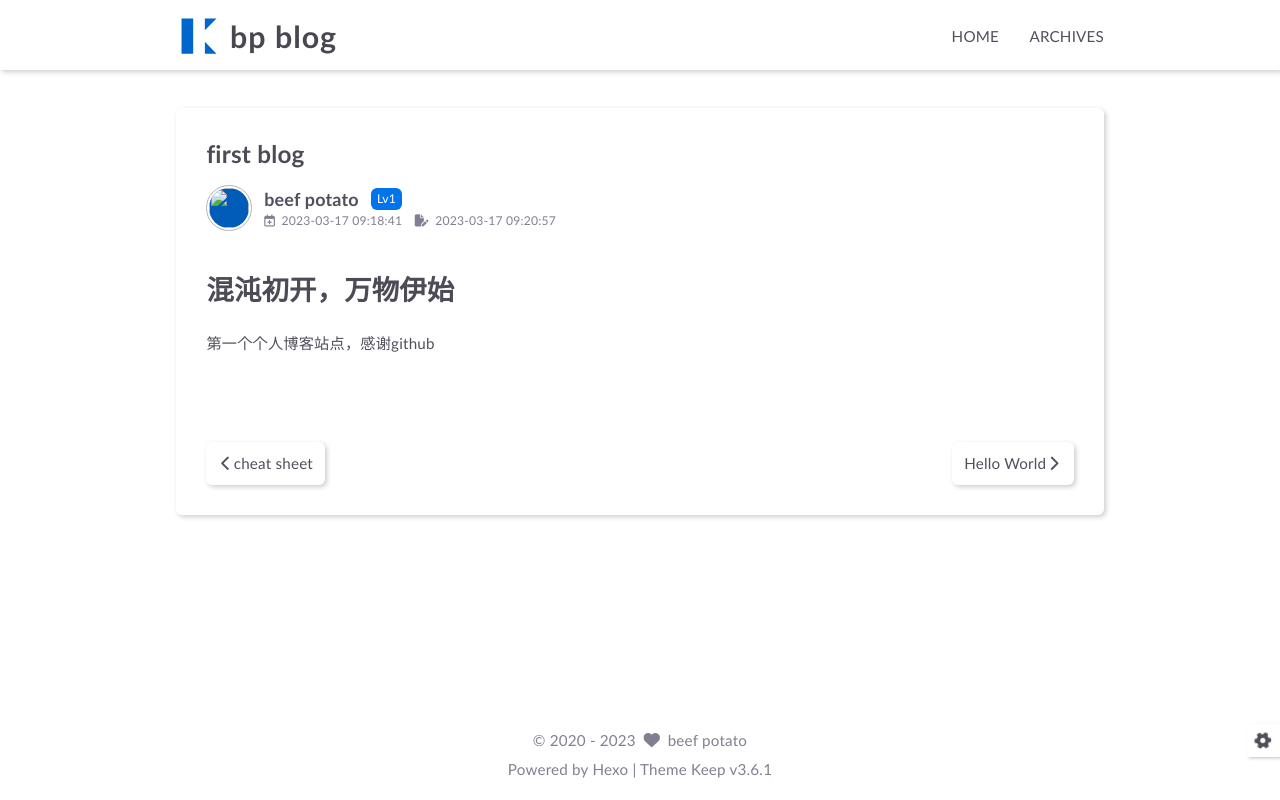
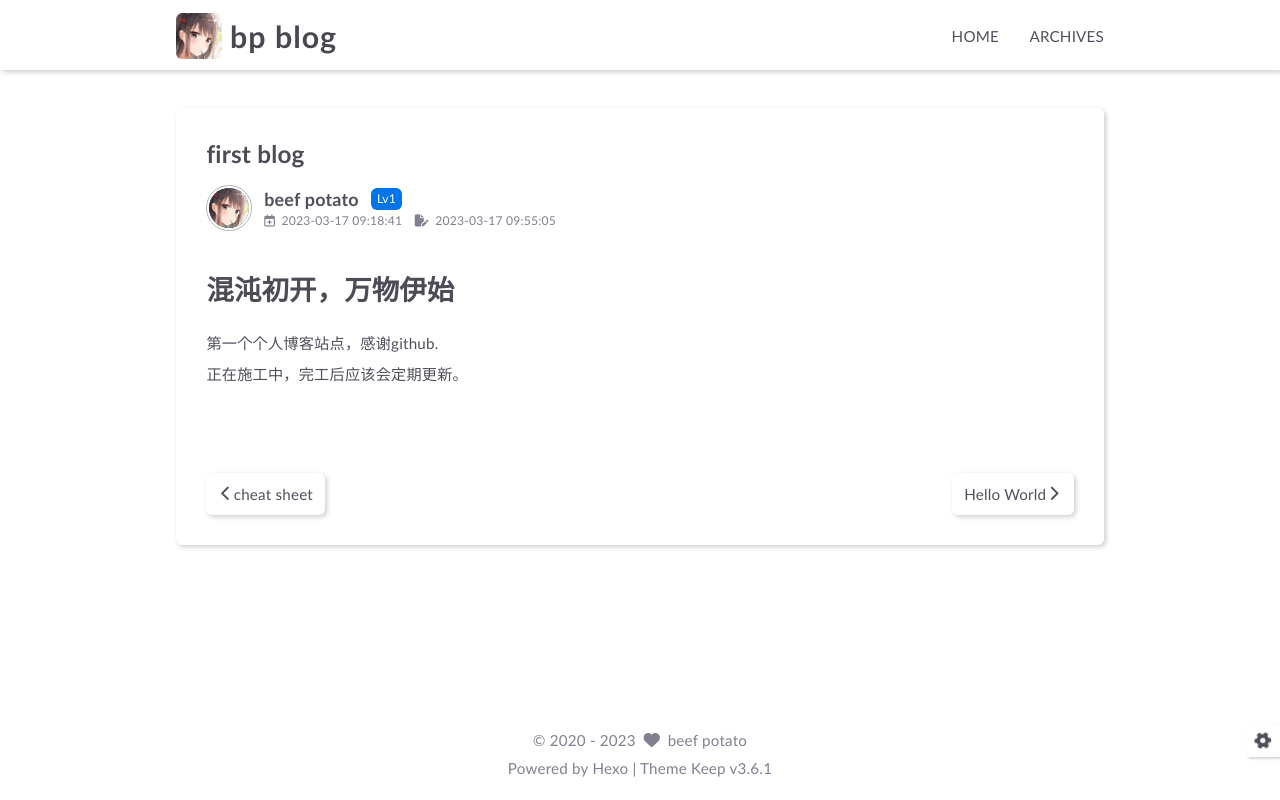
Before and after one commit to beef-potato/beef-potato.github.io, a plain HTML site: page 2023/03/17/first-blog/index.html in a window 1280 px wide. Drawn offline with Linux system fonts and the light colour scheme.

Commit message:
Site updated: 2023-03-17 09:56:07

```diff
--- a/2023/03/17/first-blog/index.html
+++ b/2023/03/17/first-blog/index.html
@@ -32,7 +32,7 @@
     <script id="hexo-configurations">
     let KEEP = window.KEEP || {}
     KEEP.hexo_config = {"hostname":"beef-potato.github.io","root":"/","language":"en"}
-    KEEP.theme_config = {"toc":{"enable":false,"number":false,"expand_all":false,"init_open":false},"style":{"primary_color":"#0066cc","logo":"/images/logo.svg","favicon":"/images/logo.svg","avatar":"/images/1.svg","font_size":null,"font_family":null,"hover":{"shadow":true,"scale":true},"first_screen":{"enable":false,"header_transparent":false,"background_img":"/images/bg.svg","description":"Keep writing and Keep loving.","font_color":null,"hitokoto":false},"scroll":{"progress_bar":false,"percent":false}},"local_search":{"enable":false,"preload":false},"code_copy":{},"code_block":{"tools":{"enable":false,"style":"default"},"highlight_theme":"default"},"side_tools":{},"pjax":{"enable":false},"lazyload":{"enable":false},"comment":{"enable":false,"use":"valine","valine":{"appid":null,"appkey":null,"server_urls":null,"placeholder":null},"gitalk":{"github_id":null,"github_admins":null,"repository":null,"client_id":null,"client_secret":null,"proxy":null},"twikoo":{"env_id":null,"region":null,"version":"1.6.8"},"waline":{"server_url":null,"reaction":false,"version":2}},"post":{"author_label":{"enable":true,"auto":true,"custom_label_list":["Trainee","Engineer","Architect"]},"word_count":{"enable":false,"wordcount":false,"min2read":false},"img_align":"left","copyright_info":false},"version":"3.6.1"}
+    KEEP.theme_config = {"toc":{"enable":false,"number":false,"expand_all":false,"init_open":false},"style":{"primary_color":"#0066cc","logo":"/images/1.jpg","favicon":"/images/logo.svg","avatar":"/images/1.jpg","font_size":null,"font_family":null,"hover":{"shadow":true,"scale":true},"first_screen":{"enable":false,"header_transparent":false,"background_img":"/images/bg.svg","description":"Keep writing and Keep loving.","font_color":null,"hitokoto":false},"scroll":{"progress_bar":false,"percent":false}},"local_search":{"enable":false,"preload":false},"code_copy":{},"code_block":{"tools":{"enable":false,"style":"default"},"highlight_theme":"default"},"side_tools":{},"pjax":{"enable":false},"lazyload":{"enable":false},"comment":{"enable":false,"use":"valine","valine":{"appid":null,"appkey":null,"server_urls":null,"placeholder":null},"gitalk":{"github_id":null,"github_admins":null,"repository":null,"client_id":null,"client_secret":null,"proxy":null},"twikoo":{"env_id":null,"region":null,"version":"1.6.8"},"waline":{"server_url":null,"reaction":false,"version":2}},"post":{"author_label":{"enable":true,"auto":true,"custom_label_list":["Trainee","Engineer","Architect"]},"word_count":{"enable":false,"wordcount":false,"min2read":false},"img_align":"left","copyright_info":false},"version":"3.6.1"}
     KEEP.language_ago = {"second":"%s seconds ago","minute":"%s minutes ago","hour":"%s hours ago","day":"%s days ago","week":"%s weeks ago","month":"%s months ago","year":"%s years ago"}
     KEEP.language_code_block = {"copy":"Copy code","copied":"Copied","fold":"Fold code block","folded":"Folded"}
     KEEP.language_copy_copyright = {"copy":"Copy copyright info","copied":"Copied","title":"Original article title","author":"Original article author","link":"Original article link"}
@@ -62,7 +62,7 @@
         <div class="left">
 
                 <a class="logo-image" href="/">
-                    <img src="/images/logo.svg">
+                    <img src="/images/1.jpg">
                 </a>
 
             <a class="logo-title" href="/">
@@ -141,7 +141,7 @@
 
                 <div class="article-header">
                     <div class="avatar">
-                        <img src="/images/1.svg">
+                        <img src="/images/1.jpg">
                     </div>
                     <div class="info">
                         <div class="author">
@@ -163,7 +163,7 @@
 
         <span class="article-update-date article-meta-item">
         <i class="fas fa-file-pen"></i>&nbsp;
-        <span class="pc">2023-03-17 09:20:57</span>
+        <span class="pc">2023-03-17 09:55:05</span>
     </span>
 
 
@@ -183,7 +183,7 @@
             <div class="article-content keep-markdown-body">
 
 
-                <h1 id="混沌初开，万物伊始"><a href="#混沌初开，万物伊始" class="headerlink" title="混沌初开，万物伊始"></a>混沌初开，万物伊始</h1><p>第一个个人博客站点，感谢github</p>
+                <h1 id="混沌初开，万物伊始"><a href="#混沌初开，万物伊始" class="headerlink" title="混沌初开，万物伊始"></a>混沌初开，万物伊始</h1><p>第一个个人博客站点，感谢github.<br>正在施工中，完工后应该会定期更新。</p>
 
             </div>
 
```
Also changed, not shown: 2023/03/17/cheat-sheet/index.html (+3 -3 lines), 2023/03/17/hello-world/index.html (+3 -3 lines), archives/2023/03/index.html (+2 -2 lines), archives/2023/index.html (+2 -2 lines), archives/index.html (+2 -2 lines), index.html (+4 -4 lines), 1 other file.
